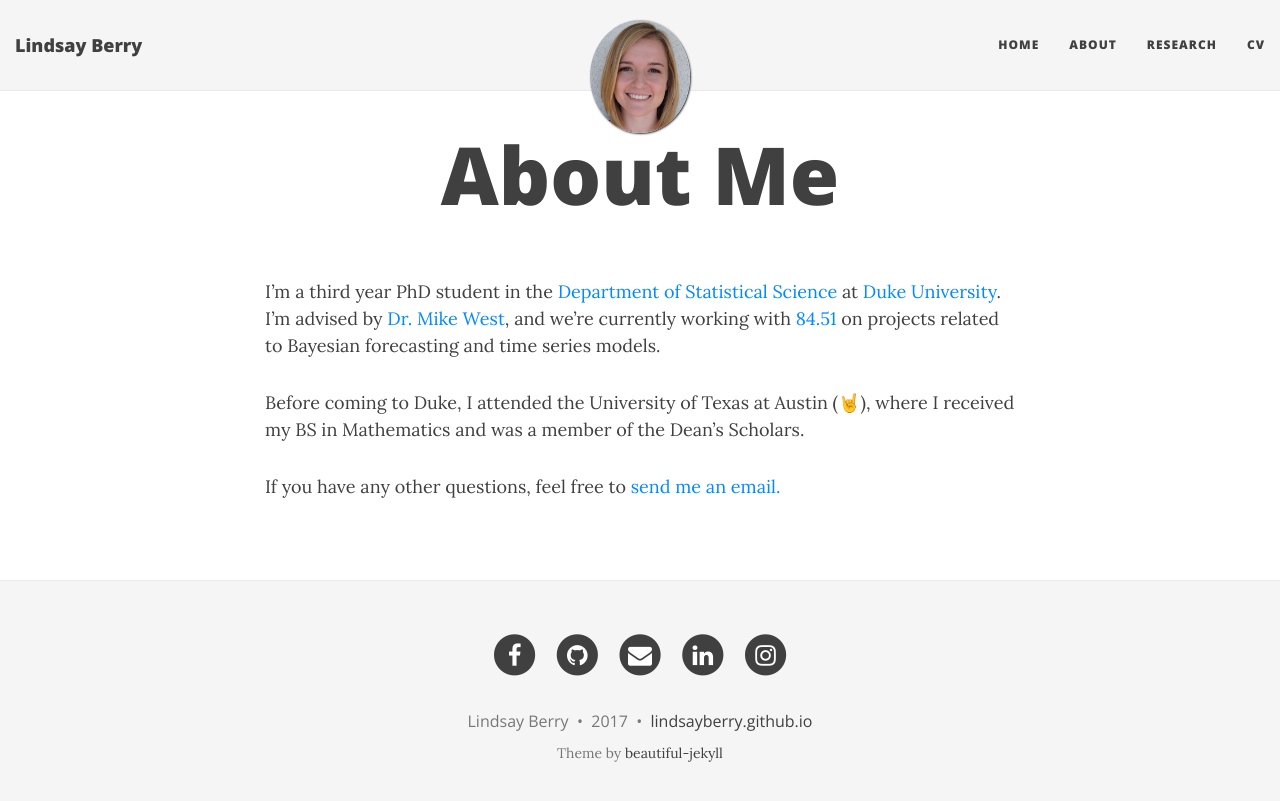
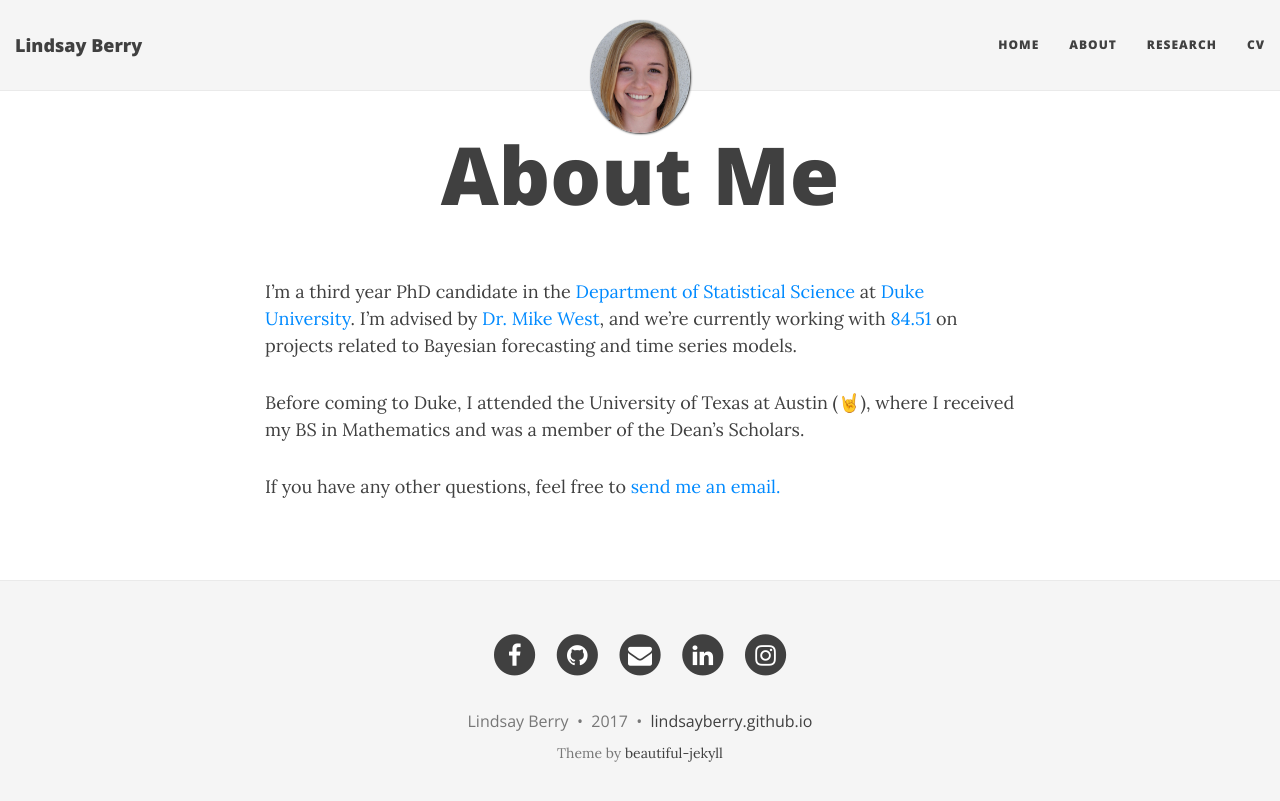
Before and after one commit to lindsayberry/archive-website-template, a Jekyll site: the page built from aboutme.md, in a window 1280 px wide. Shown: the top 801 px of the page. Built offline with Jekyll 4.4.1, drawn with Linux system fonts in a browser that asks for light colours; nearby versions of some CDN libraries; emoji names are drawn with the system emoji font.

```diff
--- a/aboutme.md
+++ b/aboutme.md
@@ -3,7 +3,7 @@ layout: page
 title: About Me
 ---
 
-I'm a third year PhD student in the [Department of Statistical Science](http://stat.duke.edu/) at [Duke University](https://www.duke.edu/). I'm advised by [Dr. Mike West](http://www2.stat.duke.edu/~mw/), and we're currently working with [84.51](https://www.8451.com/) on projects related to Bayesian forecasting and time series models.
+I'm a third year PhD candidate in the [Department of Statistical Science](http://stat.duke.edu/) at [Duke University](https://www.duke.edu/). I'm advised by [Dr. Mike West](http://www2.stat.duke.edu/~mw/), and we're currently working with [84.51](https://www.8451.com/) on projects related to Bayesian forecasting and time series models.
 
 Before coming to Duke, I attended the University of Texas at Austin (:metal:), where I received my BS in Mathematics and was a member of the Dean's Scholars.
 
--- a/cv.html
+++ b/cv.html
@@ -1,5 +1,5 @@
 ---
-layout: default
+layout: page
 ---
 
 <!-- Run jekyll serve, and go to localhost:4000 in web browser -->
```
